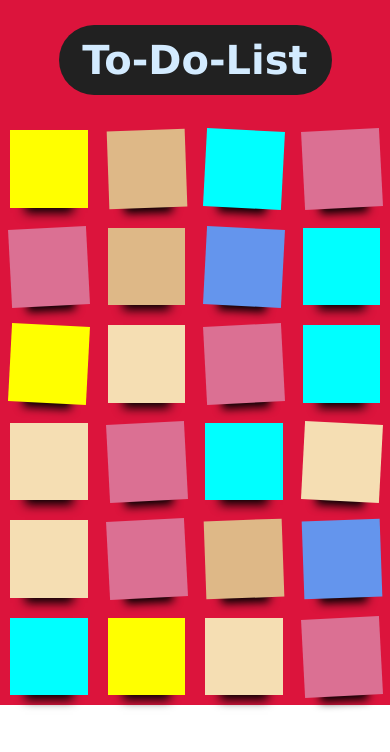
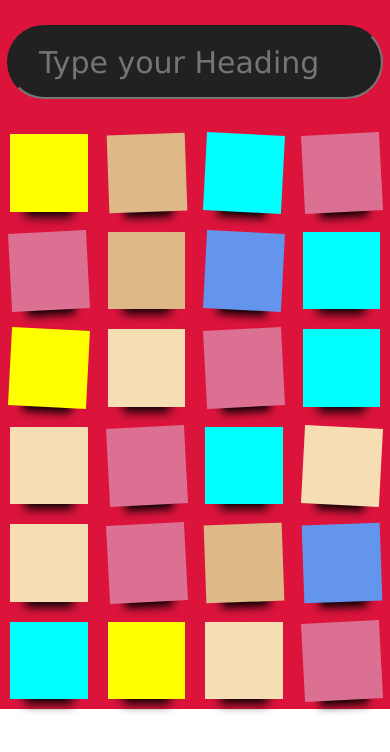
Before and after one commit to izaankhan0/to-do-list, a plain HTML site: page index.html in a window 390 px wide. Drawn offline with Linux system fonts and the light colour scheme.

Commit message:
added adjustable heading

```diff
--- a/index.html
+++ b/index.html
@@ -10,9 +10,10 @@
 
     <div class="container">
 
-        <div class="header">
+        <!-- <div class="header">
             <h1>To-Do-List</h1>
-        </div>
+        </div> -->
+        <input type="text" class="header" id="inputHeader" placeholder="Type your Heading">
         <div class="notes">
             <div class="row">
                 <textarea name="" id="" class="note note-1"></textarea>
--- a/styles/style.css
+++ b/styles/style.css
@@ -13,16 +13,15 @@
     background-color: rgb(33, 33, 33);
     color: rgb(211, 235, 255);
     width: 100%;
-    max-width: 70vw;
+    max-width: 60vw;
     height: 100px;
     border-radius: 100px;
     display: flex;
     justify-content: center;
     align-items: center;
     margin: 25px 0px;
-}
-h1{
-    font-size: 60px;
+    padding: 0px 80px;
+    font-size: 40px;
     font-family: Verdana, Geneva, Tahoma, sans-serif;
 }
 .notes{
@@ -102,25 +101,26 @@ h1{
     .notes{
         width: 100vw;
     }
-    h1{
-        font-size: 40px;
-    }
     .header{
+        font-size: 30px;
         height: 70px;
+        padding: 0 30px;
+        min-width: 80%;
+
     }
     .ext-1{
         display: none;
     }
     .note{
         width: 25%;
+        font-size: 14px;
     }
 }
 @media (max-width:375px) {
 
-    h1{
-        font-size: 30px;
-    }
     .header{
+        font-size: 20px;
+        min-width: 80%;
         height: 60px;
     }
     .ext-2{
@@ -128,5 +128,6 @@ h1{
     }
     .note{
         width: 33%;
+        font-size: 14px;
     }
 }
```
